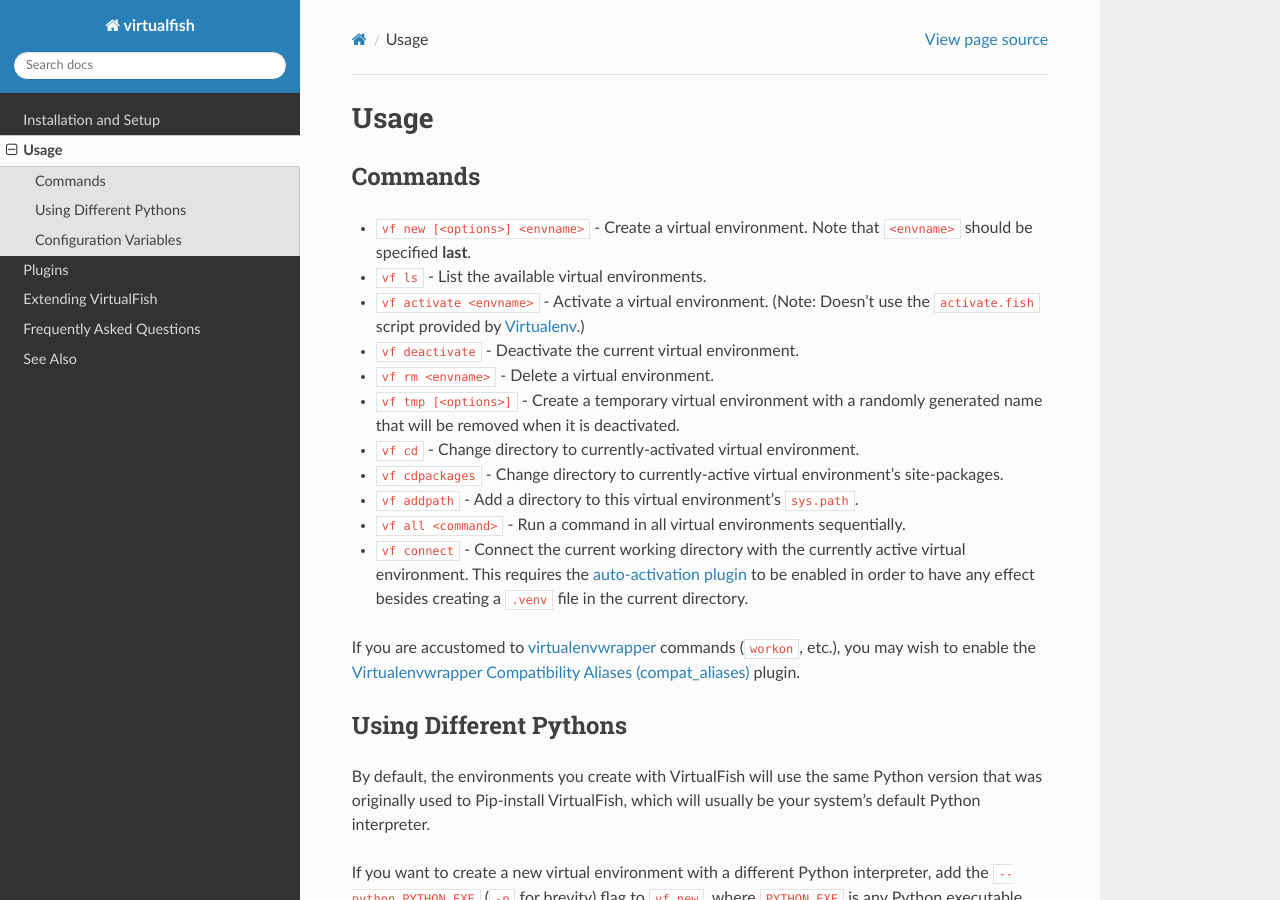
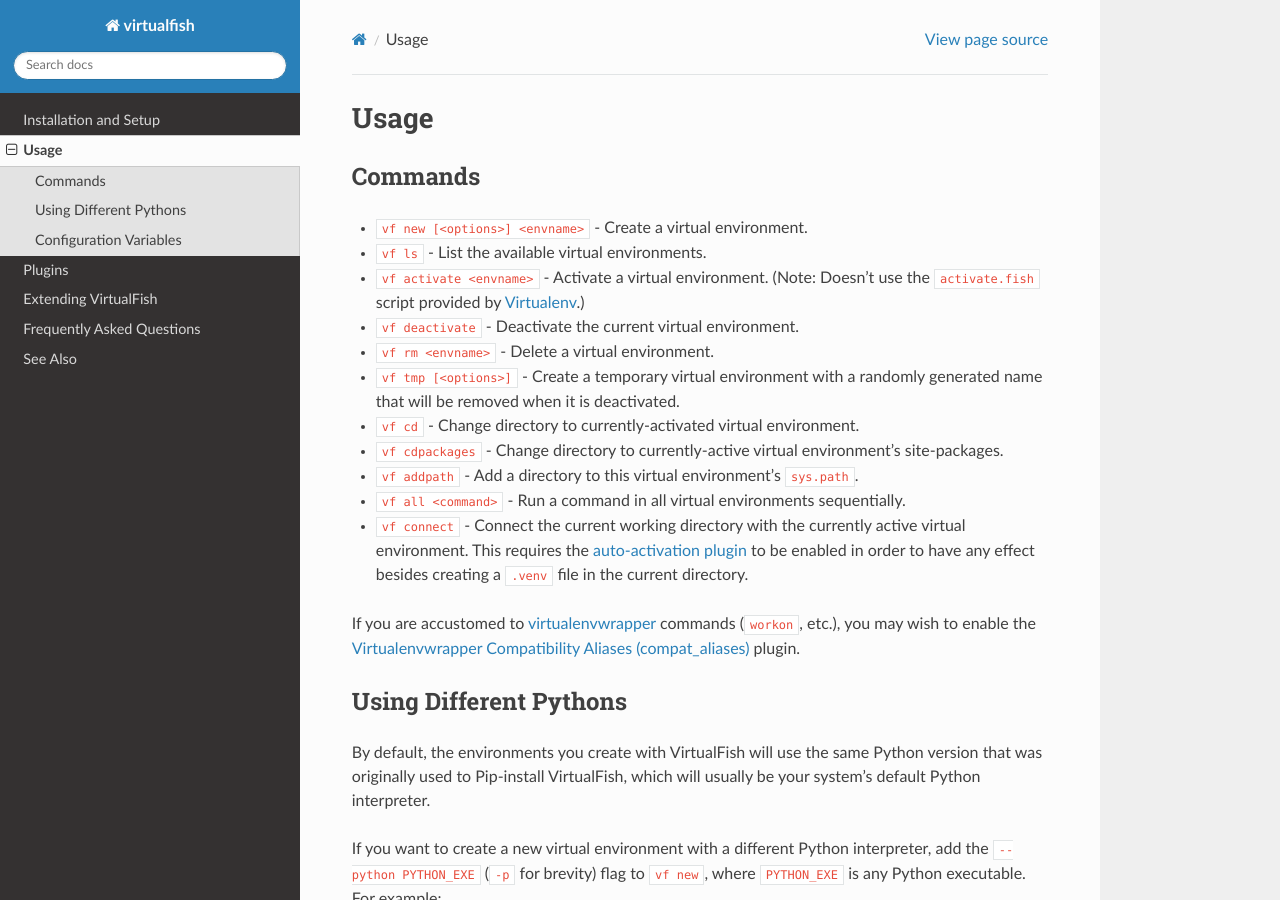
Before and after one commit to justinmayer/virtualfish, a Sphinx documentation site: the page built from docs/usage.rst, in a window 1280 px wide and 900 px high. Built offline with Sphinx 7.4.7 and the Read the Docs theme 2.0.0, drawn with Linux system fonts in a browser that asks for light colours; the version number could not be read and is left out.

Commit message:
Env name no longer needs to be last arg to `vf new`
By looking at the provided arguments and making them to any Virtualenv
option flags take a value, we can safely determine which argument is the
virtual environment name without requiring that it be provided last.

When we pass the parsed arguments to Virtualenv, we now do so starting
with the environment name and then the option flags afterward.
Otherwise, using Virtualenv's --extra-search-dir option (which can take
multiple space-separated values) at the end of the invocation will cause
it to think the environment name is a path, causing an error.

```diff
--- a/docs/usage.rst
+++ b/docs/usage.rst
@@ -4,8 +4,7 @@
 Commands
 --------
 
--  ``vf new [<options>] <envname>`` - Create a virtual environment. Note that
-   ``<envname>`` should be specified **last**.
+-  ``vf new [<options>] <envname>`` - Create a virtual environment.
 -  ``vf ls`` - List the available virtual environments.
 -  ``vf activate <envname>`` - Activate a virtual environment. (Note: Doesn’t
    use the ``activate.fish`` script provided by Virtualenv_.)
```
Also changed, not shown: 1 other file.
